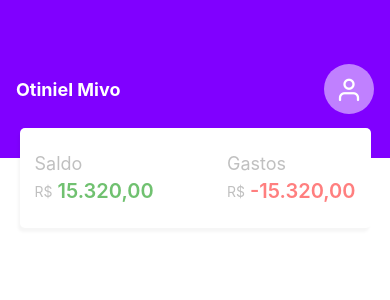
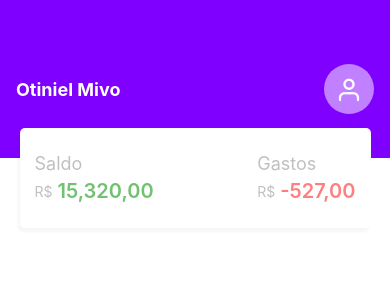
Before and after one commit to itamarpambo751/App-Finance-React-Native, a React Native app: screen / in a window 390 px wide. Shown: the top 300 px of the page. Built offline with nearby package versions, Linux system fonts and the light colour scheme.

Commit message:
parametrando o ViewData

```diff
--- a/App.tsx
+++ b/App.tsx
@@ -5,7 +5,7 @@ export default function App() {
   return (
     <>
       <AppStatusBar />
-      <ViewData />
+      <ViewData saldo={15320} gastos={527}/>
     </>
   );
 }
--- a/components/ViewData/ViewData.tsx
+++ b/components/ViewData/ViewData.tsx
@@ -2,7 +2,9 @@ import {
     View, Text, StyleSheet
 } from "react-native"
 
-export function ViewData() {
+export function ViewData({
+    saldo, gastos
+}:{ saldo: number, gastos: number }) {
     return (
         <View style={styles.container}>
             <View style={styles.content}>
@@ -10,14 +12,14 @@ export function ViewData() {
                     <Text style={styles.containerFieldDescription}>Saldo</Text>
                     <View style={styles.containerFieldView}>
                         <Text style={styles.money}>R$</Text>
-                        <Text style={[styles.value, styles.green]}>15.320,00</Text>
+                        <Text style={[styles.value, styles.green]}>{saldo.toLocaleString(3) ?? 0},00</Text>
                     </View>
                 </View>
                 <View style={styles.containerField}>
                     <Text style={styles.containerFieldDescription}>Gastos</Text>
                     <View style={styles.containerFieldView}>
                         <Text style={styles.money}>R$</Text>
-                        <Text style={[styles.value, styles.red]}>-15.320,00</Text>
+                        <Text style={[styles.value, styles.red]}>-{gastos.toLocaleString(3) ?? 0},00</Text>
                     </View>
                 </View>
             </View>
```
